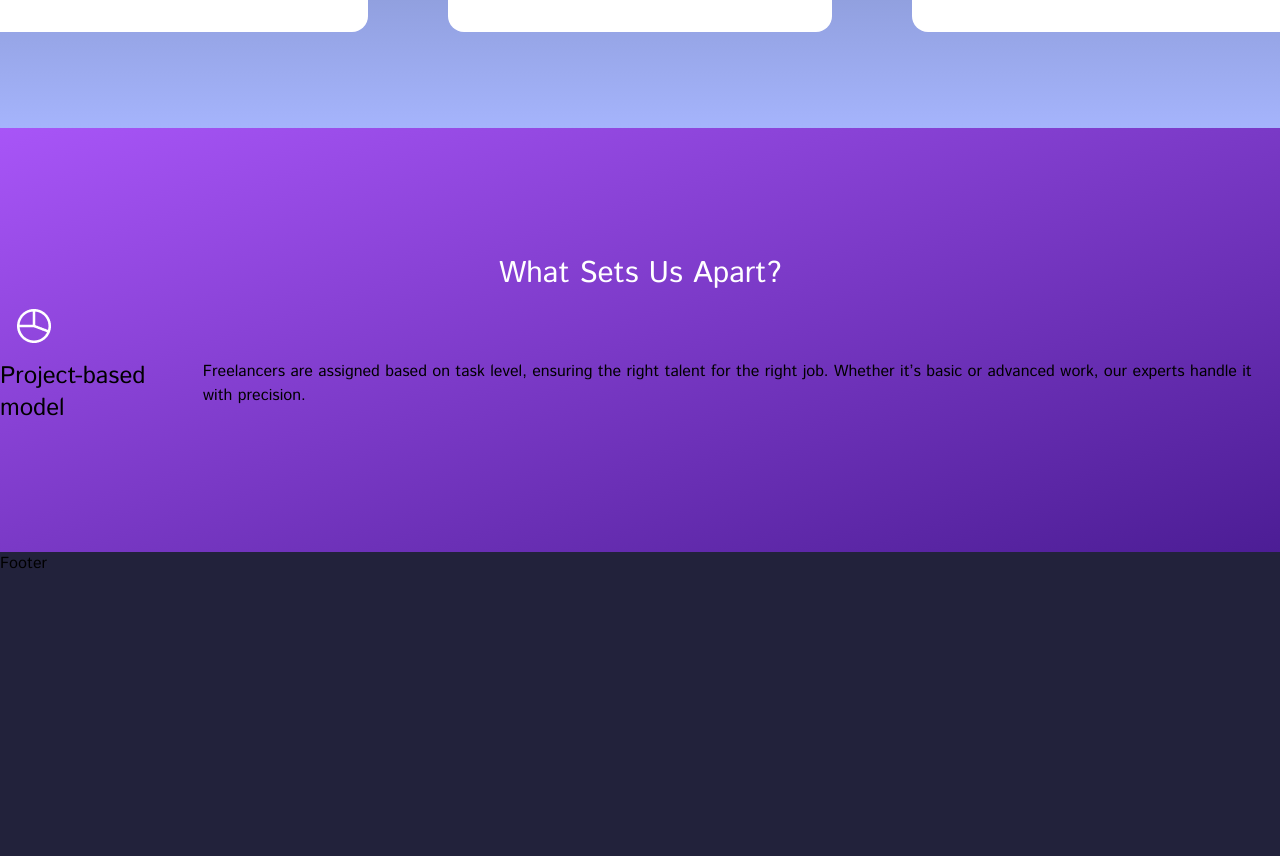
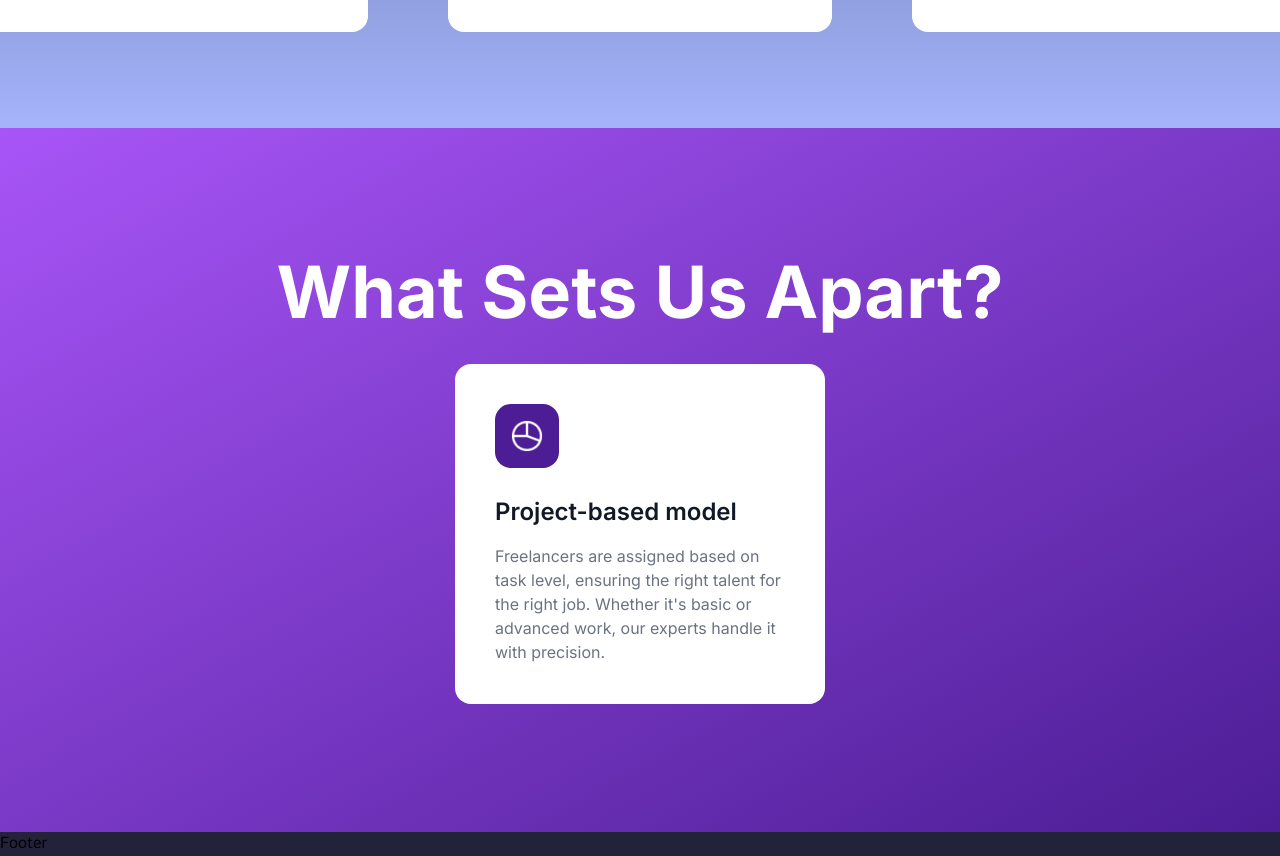
Before and after one commit to talatech/Phase1, a Next.js app: page / in a window 1280 px wide. Shown: the part 2069-2925 px from the top of the page. Before the commit the page ends 2645 px from the top, so only its background shows below. Built offline with nearby package versions, Linux system fonts and the light colour scheme.

Commit message:
card updated home services

```diff
--- a/src/components/home/home-services.js
+++ b/src/components/home/home-services.js
@@ -1,21 +1,32 @@
 import Image from 'next/image'
 import React from 'react'
+import { inter } from '../../../public/fonts'
 
 export default function HomeServices() {
+
+  const serviceData = [
+    {
+      id: 1,
+      name: 'Project-based model',
+      icon: '/icons/pie-chart.png',
+      description: `Freelancers are assigned based on task level, ensuring the right talent for the right job. Whether it's basic or advanced work, our experts handle it with precision.`,
+    }
+  ]
   return (
-    <div className='flex flex-col items-center py-32 bg-gradient-to-br from-purple-500 to-violet-900'>
-      <h1 className='text-white'>What Sets Us Apart?</h1>
-      <div>
-        <div>
-          <div className='flex p-4'>
-
-          <Image src='/icons/pie-chart.png' width={36} height={36} alt='project-based-model' />
+    <div className={`${inter.className} flex flex-col items-center py-32 gap-9 bg-gradient-to-br from-purple-500 to-violet-900`}>
+      <h1 className='text-white text-7xl font-bold'>What Sets Us Apart?</h1>
+      <div className='flex flex-row gap-4'>
+        {serviceData.map((item, index) => (
+          <div key={index} className='flex flex-col gap-7 bg-white p-10 rounded-2xl'>
+            <div className='flex p-4 bg-violet-900 w-16 rounded-2xl'>
+              <Image src={item.icon} width={36} height={36} alt='project-based-model' />
+            </div>
+            <div className='flex flex-col gap-4 w-[290px]'>
+              <h2 className='text-gray-900 text-2xl font-semibold'>{item.name}</h2>
+              <p className='text-gray-500 w-[290px]'>{item.description}</p>
+            </div>
           </div>
-          <div className='flex'>
-            <h2>Project-based model</h2>
-            <p>Freelancers are assigned based on task level, ensuring the right talent for the right job. Whether it’s basic or advanced work, our experts handle it with precision.</p>
-          </div>
-        </div>
+        ))}
       </div>
     </div>
   )
```
